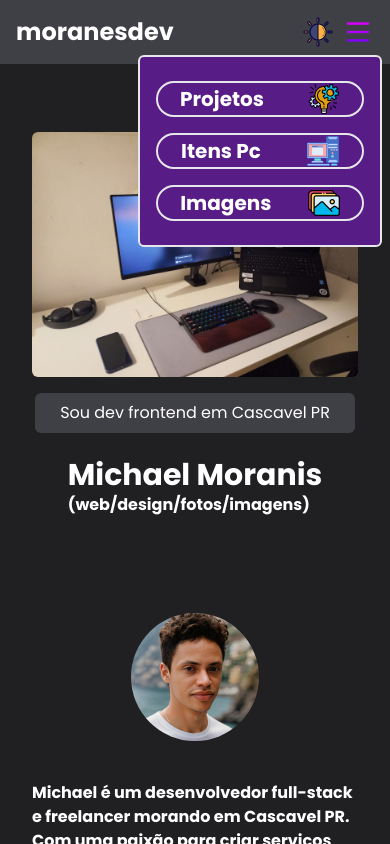
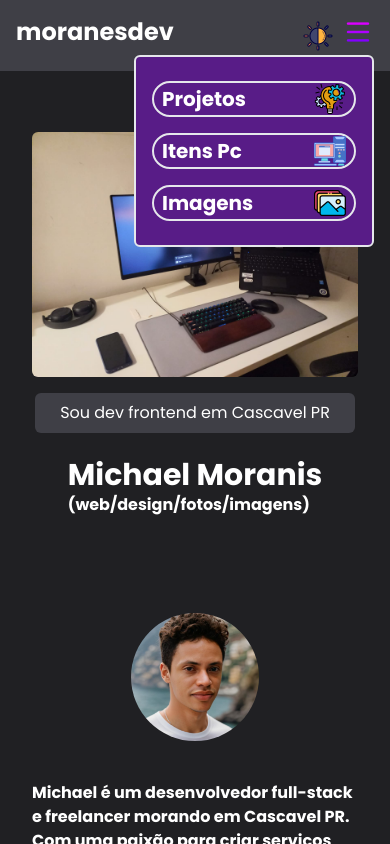
Before and after one commit to MichaelMoranis/portifolio, a React (Vite) app: page / in a window 390 px wide. Both pictures are taken after a click on the button 358 px from the left and 32 px from the top of the page. Shown: the top 844 px of the page. Built offline with nearby package versions, Linux system fonts and the light colour scheme.

Commit message:
Responsividade do navigationbar em todos os tamanhos de tela

```diff
--- a/src/components/NavigationBar/index.tsx
+++ b/src/components/NavigationBar/index.tsx
@@ -1,10 +1,9 @@
 import { useState } from "react";
 import burguerMenu from "../../assets/hambuger.png";
 import { Link } from "react-router-dom";
-import projects from "../../assets/project.png"
-import images from "../../assets/images.jpeg"
-import pc from "../../assets/computer.png"
-
+import projects from "../../assets/project.png";
+import images from "../../assets/images.jpeg";
+import pc from "../../assets/computer.png";
 
 function NavigationBar() {
   const [isOpen, setIsOpen] = useState(false);
@@ -14,29 +13,29 @@ function NavigationBar() {
   }
 
   return (
-    <nav className="h-8 w-8 md:w-12 md:h-12 rounded-full z-50">
-      <button onClick={() => openNavigation()}>
+    <nav className="relative z-50">
+      <button onClick={openNavigation}>
         <img
           src={burguerMenu}
-          className="h-8 w-8 md:w-12 md:h-12  rounded-full"
+          className="h-8 w-8 md:w-12 md:h-12 rounded-full"
         />
       </button>
       {isOpen && (
-          <ul className=" absolute h-54 right-2 text-white text-xl bg-purple-900 font-bold font-regular w-54 sm:w-80  flex flex-col justify-between items-right rounded-md z-50 p-4 px-2 border-2">
-            <li className="hover:underline border-2 hover:text-zinc-300 rounded-full w-52 m-2">
-              <Link to="/works" className="flex items-center justify-around gap-4 px-2">
+        <ul className="absolute right-0 w-60 md:left-auto md:right-0 md:w-80 text-white text-xl bg-purple-900 font-bold flex flex-col justify-between items-center rounded-md z-50 p-4 border-2">
+          <li className="hover:underline border-2 hover:text-zinc-300 rounded-full w-full m-2">
+            <Link to="/works" className="flex items-center justify-between gap-4 px-2">
               Projetos
               <img className="w-8 h-8" src={projects} alt="icones de projetos" />
             </Link>
           </li>
-            <li className="hover:underline border-2 hover:text-zinc-300 rounded-full w-52 m-2">
-              <Link to="/setup" className="flex items-center justify-around">
+          <li className="hover:underline border-2 hover:text-zinc-300 rounded-full w-full m-2">
+            <Link to="/setup" className="flex items-center justify-between gap-4 px-2">
               Itens Pc
               <img className="w-8 h-8" src={pc} alt="icones de projetos" />
             </Link>
           </li>
-            <li className="hover:underline border-2 hover:text-zinc-300 rounded-full w-52 m-2">
-              <Link to="/images" className="flex items-center justify-around gap-2 px-2">
+          <li className="hover:underline border-2 hover:text-zinc-300 rounded-full w-full m-2">
+            <Link to="/images" className="flex items-center justify-between gap-4 px-2">
               Imagens
               <img className="w-8 h-8" src={images} alt="icones de projetos" />
             </Link>
```
Lines whose indentation alone changed are shown as unchanged.
